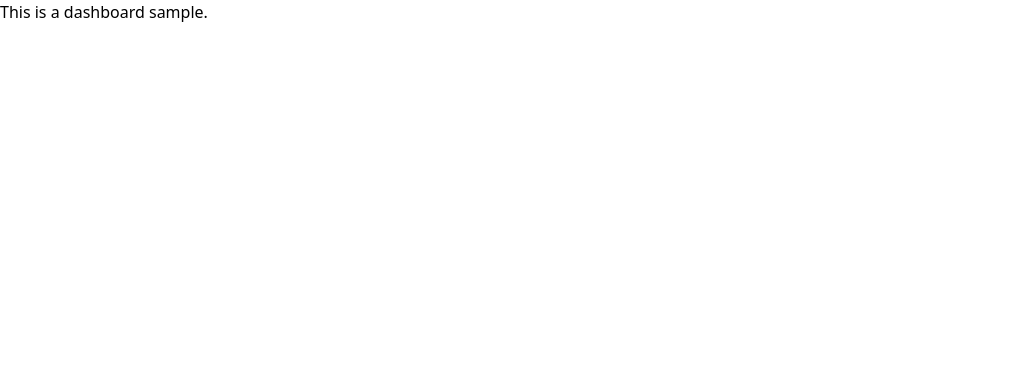
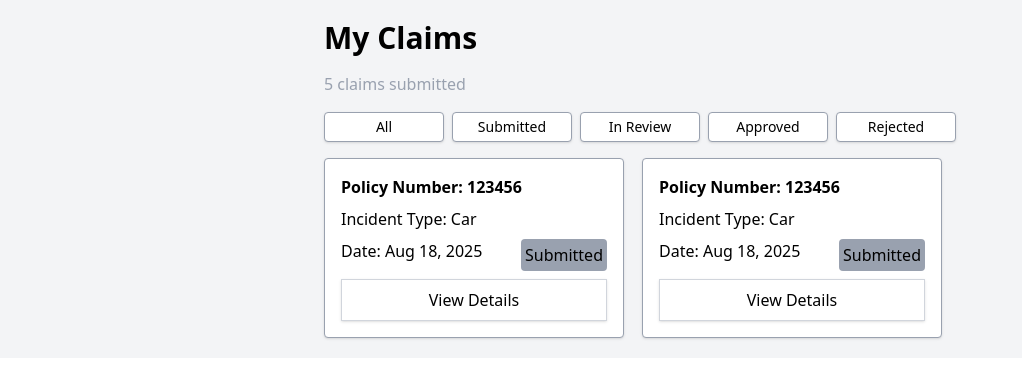
Before and after one commit to Molo-M/insurtech-claims-tracker, a React (Vite) app: page /dashboard in a window 1280 px wide. Shown: the top 380 px of the page, without its empty margins (0-1022 px from the left). Built offline with nearby package versions, Linux system fonts and the light colour scheme.

Commit message:
Added prelimanry dashboard design

```diff
--- /dev/null
+++ b/src/components/ClaimCard.jsx
@@ -0,0 +1,13 @@
+export default function ClaimCard(props) {
+    return (
+        <article className="w-75 flex flex-col gap-2 bg-white border border-gray-400 shadow-sm p-4 rounded-sm">
+            <h1 className="font-bold">Policy Number: {props.policyNum}</h1>
+            <h2>Incident Type: {props.incidentType}</h2>
+            <div className="claims_date flex justify-between">
+                <h2>Date: {props.date}</h2>
+                <span className="p-1 bg-gray-400 rounded-sm">Submitted</span>
+            </div>
+            <button className="border border-gray-300 shadow-sm p-2 cursor-pointer hover:bg-gray-100">View Details</button>
+        </article>
+    )
+}
--- a/src/index.css
+++ b/src/index.css
@@ -10,6 +10,10 @@
     .input_file input {
         @apply file:cursor-pointer text-gray-600 file:border file:shadow-sm file:py-1 file:px-2 file:border-gray-400 file:rounded-sm;
     }
+
+    .filter button {
+        @apply py-1 border shadow-sm border-gray-400 rounded-sm text-sm w-30 bg-white;
+    }
 }
 
 @layer utilities {
--- a/src/pages/DashboardPage.jsx
+++ b/src/pages/DashboardPage.jsx
@@ -1,5 +1,31 @@
+import ClaimCard from "../components/claimCard"
+
 export default function Dashboard() {
     return (
-        <h1>This is a dashboard sample.</h1>
+        <main className="flex flex-col gap-4 items-center py-5 bg-gray-100">
+            <div className="dashboard flex flex-col gap-4">
+                <h1 className="text-3xl font-semibold">My Claims</h1>
+                <h2 className="text-gray-400">5 claims submitted</h2>
+                <nav className="filter flex gap-2">
+                    <button>All</button>
+                    <button>Submitted</button>
+                    <button>In Review</button>
+                    <button>Approved</button>
+                    <button>Rejected</button>
+                </nav>
+                <section className="grid grid-cols-2 gap-1">
+                    <ClaimCard
+                        policyNum = {123456}
+                        incidentType = "Car"
+                        date = "Aug 18, 2025"
+                    />
+                    <ClaimCard
+                        policyNum = {123456}
+                        incidentType = "Car"
+                        date = "Aug 18, 2025"
+                    />
+                </section>
+            </div>
+        </main>
     )
 }
--- a/src/pages/LandingPage.jsx
+++ b/src/pages/LandingPage.jsx
@@ -1,5 +1,5 @@
-import Header from "../components/header"
-import Footer from "../components/footer"
+import Header from "../components/Header"
+import Footer from "../components/Footer"
 import { useNavigate } from 'react-router-dom'
 
 export default function LandingPage() {
```
